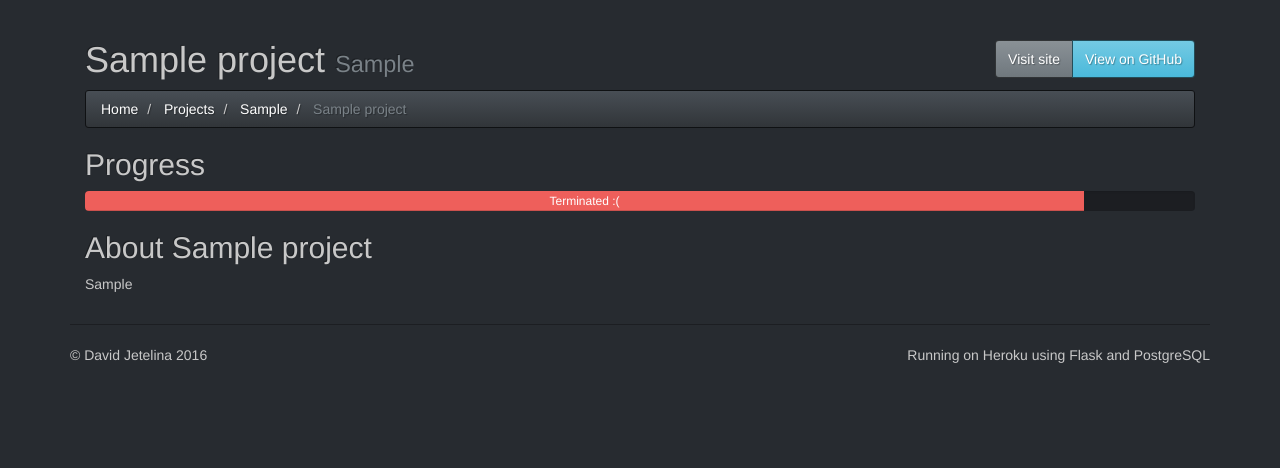
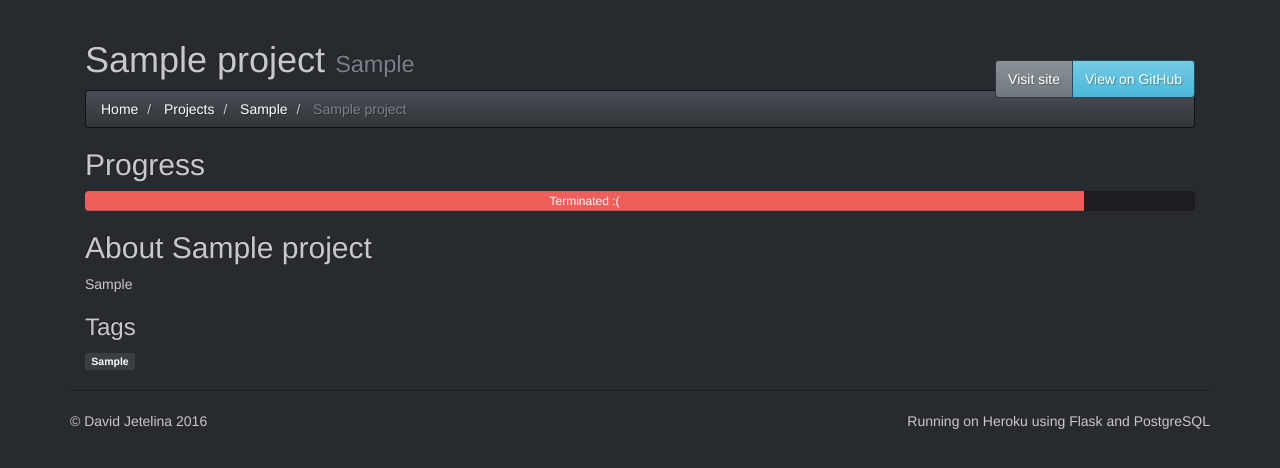
Before and after one commit to djetelina/DJetelina-flaskweb, a Flask app: a page that uses templates/project.html in a window 1280 px wide. Shown: the part 52-520 px from the top of the page. Run offline with Flask 2, Linux system fonts and the light colour scheme; tables that the repository leaves empty hold one stand-in row (values such as "Sample post"); some libraries are stand-ins or nearby versions.

Commit message:
keywords

```diff
--- a/forms.py
+++ b/forms.py
@@ -36,6 +36,9 @@ class ProjectForm(Form):
                          default="Write something about the project",
                          render_kw={"data-minlength": "50",
                                     "required": True})
+    tags = StringField('Tags',
+                       [validators.Optional()],
+                       render_kw={"placeholder":"flask,discord.py,sqlalchemy"})
 
 class LoginForm(Form):
     email = EmailField('Email',
--- a/models.py
+++ b/models.py
@@ -11,6 +11,7 @@ class Projects(db.Model):
     url = db.Column(db.String(250))
     info = db.Column(db.String(5000))
     status = db.Column(db.String(64))
+    tags = db.Column(db.String(500))
     created = db.Column(db.DateTime(timezone=True), default=db.func.now())
     modified = db.Column(db.DateTime(timezone=True), default=db.func.now(), onupdate=db.func.now())
 
@@ -31,6 +32,7 @@ class Projects(db.Model):
             self.info = form.info.data
             self.slug = form.slug.data
             self.status = form.status.data
+            self.tags = form.tags.data
             if form.url.data:
                 self.url = form.url.data
             else:
@@ -39,6 +41,11 @@ class Projects(db.Model):
                 self.github = form.github.data
             else:
                 self.github = None
+
+    def get_tags(self):
+        return self.tags.replace(" ", "").split(",")
+
+
 
 
 class User(db.Model):
--- a/templates/edit.html
+++ b/templates/edit.html
@@ -29,13 +29,17 @@
             {{ form.url.label(class="control-label") }}
             {{ form.url(class="form-control", value=project.url if project.url != None) }}
         </div>
+        <div class="form-group col-sm-6">
+            {{ form.tags.label(class="control-label") }}
+            {{ form.tags(class="form-control", value=project.tags if project.tags != None) }}
+        </div>
         <div class="form-group has-feedback col-sm-12">
             {{ form.info.label }}
             {% set existing_info = form.info.process_data(project.info) %}
             {{ form.info(class="form-control", rows="7") }}
         </div>
 
-        <button type="submit" class="btn btn-default">Submit</button>
+        <button type="submit" class="btn btn-default btn-block">Submit</button>
     </form>
     <h2>Delete?</h2>
     <form role="form" action="{{ url_for('delete', name=project.slug) }}">
--- a/templates/new.html
+++ b/templates/new.html
@@ -28,6 +28,10 @@
             {{ form.url.label(class="control-label") }}
             {{ form.url(class="form-control") }}
         </div>
+        <div class="form-group col-sm-6">
+            {{ form.tags.label(class="control-label") }}
+            {{ form.tags(class="form-control") }}
+        </div>
         <div class="form-group has-feedback col-sm-12">
             {{ form.info.label }}
             {{ form.info(class="form-control", rows="7") }}
--- a/templates/project.html
+++ b/templates/project.html
@@ -9,6 +9,8 @@
     <meta property="article:section" content="{{ project.category }}" />
 {% endblock %}
 {% block content %}
+    <div itemscope itemtype="http://schema.org/CreativeWork">
+    <meta itemprop="author" content="David Jetelina">
     <div class="btn-group pull-right project-btn">
         {% if project.url %}
             <a href="{{ project.url }}" target="_blank" class="btn btn-primary">Visit site</a>
@@ -16,11 +18,11 @@
         {% if project.github %}
             <a href="{{ project.github }}" target="_blank" class="btn btn-info">View on GitHub</a>
         {% endif %}
-        {% if current_user.is_authenticated in session %}
+        {% if current_user.is_authenticated %}
             <a href="{{ url_for('edit', name=project.slug) }}" class="btn btn-success">Edit</a>
         {% endif %}
     </div>
-    <h1>{{ project.name }} <small>{{ project.category }}</small></h1>
+    <h1><span itemprop="name">{{ project.name }}</span> <small itemprop="genre">{{ project.category }}</small></h1>
     <ol class="breadcrumb" itemscope itemtype="http://schema.org/BreadcrumbList">
         <li itemprop="itemListElement" itemscope itemtype="http://schema.org/ListItem">
             <a itemscope itemtype="http://schema.org/Thing" itemprop="item" href="{{ url_for('home') }}">
@@ -72,5 +74,13 @@
         {% endif %}
     </div>
     <h2>About {{ project.name }}</h2>
-    <p>{% filter markdown %}{{ project.info }}{% endfilter %}</p>
+    <span itemprop="about">{% filter markdown %}{{ project.info }}{% endfilter %}</span>
+    {% if project.tags != None %}
+        <h3>Tags</h3>
+        {% set tags = project.get_tags() %}
+        {% for tag in tags %}
+            <span class="label label-default" itemprop="keywords">{{ tag }}</span>
+        {% endfor %}
+    {% endif %}
+    </div>
 {% endblock %}
```
